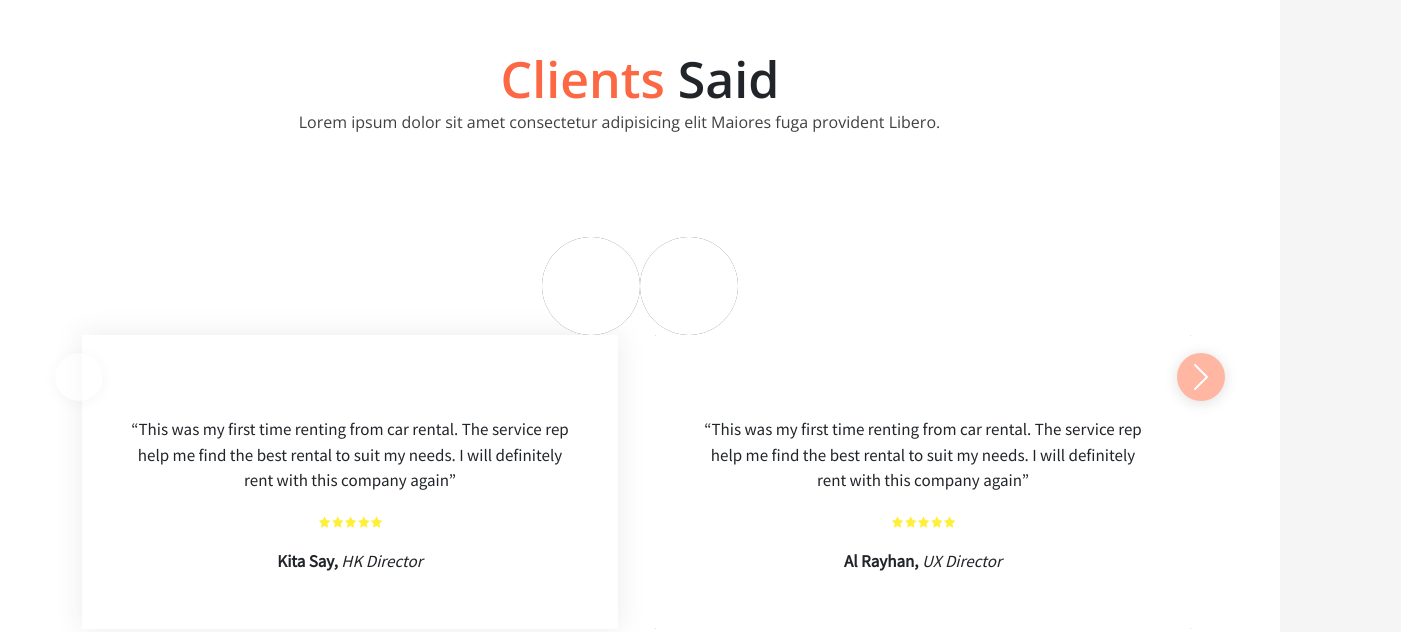
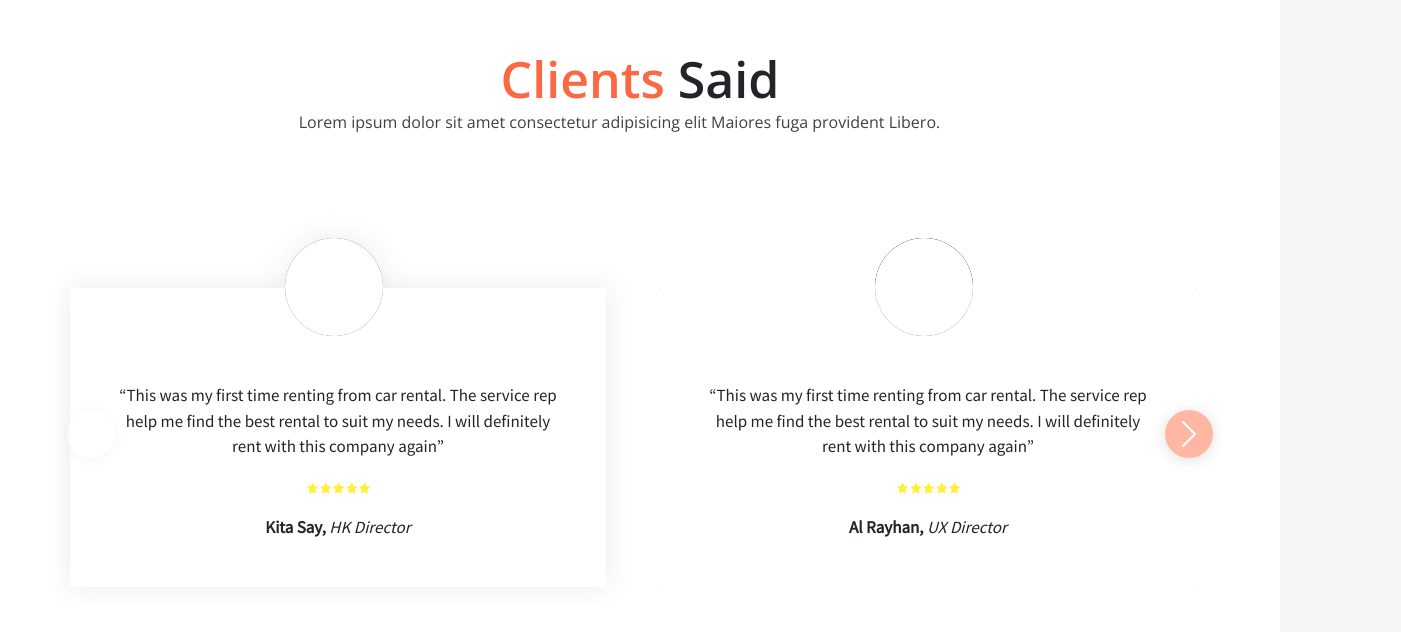
Before and after one commit to Nika-G-Darlex/hw15, a plain HTML site: page index.html in a window 1280 px wide. Shown: the part 5290-5922 px from the top of the page, 1401 px wide, since content can reach past the window. Drawn offline with nearby package versions, Linux system fonts and the light colour scheme.

Commit message:
change styles

```diff
--- a/css/style.css
+++ b/css/style.css
@@ -391,6 +391,13 @@ padding-top: 11px;
 .color-title{
     color: #ff724c;
 }
+
+
+
+
+
+
+
 .section-clients{
 background-color: #ffffff;
 padding-top: 137px;
@@ -401,11 +408,10 @@ font-weight: 400;
 font-family: "Source Sans Pro";
 padding-bottom: 196px;
 }
-.carousel{
- margin-top: 83px;
-}
+
 .carousel-item{
-    padding: 20px 0 20px 0;
+    padding: 138px 5px 20px 0px;
+    position: relative;
 
 }
 .carousel-control-prev{
@@ -414,15 +420,8 @@ padding-bottom: 196px;
     border-radius: 24px;
     filter: drop-shadow(0.521px 2.954px 7px rgba(20,20,21,0.08));
 background-color: #ffffff;
-margin-top: 136px;
-z-index: 2;
-color: #000000;
-}
-.carousel-control-prev-icon{
-    font-size: 18px;
-    letter-spacing: 2px;
-    line-height: 75px;
-    color: #000000;
+margin-top: 260px;
+
 
 }
 .carousel-control-next{
@@ -431,15 +430,10 @@ height: 48px;
 border-radius: 24px;
 filter: drop-shadow(0.521px 2.954px 7px rgba(20,20,21,0.28));
 background-color: #ff6e47;
-margin-top: 136px;
-z-index: 2;
+margin-top: 260px;
 }
 .carousel-indicators{
     bottom: -91px;
-}
-
-.carousel-item{
-
 }
 
 .circle{
@@ -448,22 +442,18 @@ height: 98px;
 border-radius: 49px;
 filter: drop-shadow(0 0 0.5px rgba(20,20,21,0.75));
 background-color: #ffffff;
+position: absolute;
+top: -50px;
+left: 215px ;
+}
 
-z-index: 2;
-}
-.left-circle{
-
-}
-.right-circle{
-
-}
 .clients-card{
     width: 536px;
     border-radius: 1px;
     background-color: #ffffff;
-    padding-top: 82px;
     margin-left: 15px;
-    padding-bottom: 38px;
+    padding-top: 95px;
+    padding-bottom: 30px;
 }
 .clients-shadow-1{
     filter: drop-shadow(0 0 13.5px rgba(20,20,21,0.09));
@@ -481,6 +471,12 @@ display: block;
 margin: 0 auto;
 padding-bottom: 15px;
 }
+
+
+
+
+
+
 
 .section-logos{
     background-color: #fbfbfb;
--- a/index.html
+++ b/index.html
@@ -221,42 +221,35 @@
     <p> Lorem ipsum dolor sit amet consectetur adipisicing elit Maiores fuga provident Libero.</p>
   </div>
   </div>
-  <div id="carouselExampleIndicators" class="carousel slide row" data-bs-ride="true">
+  <div id="carouselExampleIndicators" class="carousel slide " data-bs-ride="true">
     <div class="carousel-indicators">
       <button type="button" data-bs-target="#carouselExampleIndicators" data-bs-slide-to="0" class="active" aria-current="true" aria-label="Slide 1"></button>
       <button type="button" data-bs-target="#carouselExampleIndicators" data-bs-slide-to="1" aria-label="Slide 2"></button>
       <button type="button" data-bs-target="#carouselExampleIndicators" data-bs-slide-to="2" aria-label="Slide 3"></button>
     </div>
-    <div class="carousel-inner">
-      <div class="carousel-item active ">
-        <div class="circles row d-flex justify-content-center">
-        <div class="circle right-circle col-6"></div>
-        <div class="circle left-circle col-6"></div>
-        </div>
-        <div class="wrap-carousel d-flex justify-content-around">
-        <div class="said-card col-6">
-<div class="clients-card clients-shadow-1">
+    <div class="carousel-inner row ">
+      <div class="carousel-item active  d-flex justify-content-between">
+<div class="clients-card clients-shadow-1 col-6 ">
+  <div class="circle"></div>
 <p class="clients-text">“This was my first time renting from car rental. The service rep help me find the best rental to suit my needs. I will definitely rent with this company again”</p>
 <img src="./img/11.png" alt="">
 <p class="clients-director"><b>Kita Say,</b> <i>HK Director</i> </p>
 </div>
-        </div>
-
-<div class="said-card col-6 ">
-          <div class="clients-card clients-shadow-2">
+          <div class="clients-card clients-shadow-2 col-6">
+            <div class="circle"></div>
           <p class="clients-text">“This was my first time renting from car rental. The service rep help me find the best rental to suit my needs. I will definitely rent with this company again”</p>
           <img src="./img/11.png" alt="">
           <p class="clients-director"><b>Al Rayhan,</b> <i>UX Director</i> </p>
-          </div>
+
 </div>
-
+      </div>
 
         </div>
 
-                </div>
 
 
-              </div>
+
+
               <button class="carousel-control-prev" type="button" data-bs-target="#carouselExampleIndicators" data-bs-slide="prev">
                 <span class="carousel-control-prev-icon" aria-hidden="true"></span>
                 <span class="visually-hidden">Previous</span>
@@ -266,10 +259,6 @@
                 <span class="visually-hidden">Next</span>
               </button>
             </div>
-
-
-
-
   </div>
           </section>
 
```
